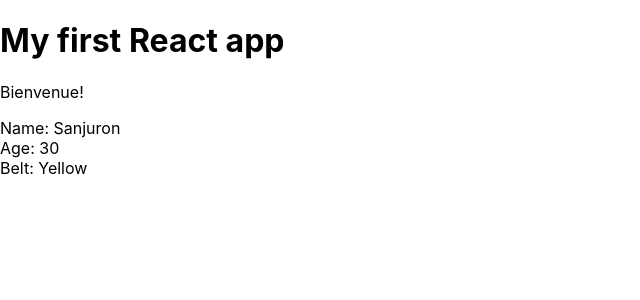
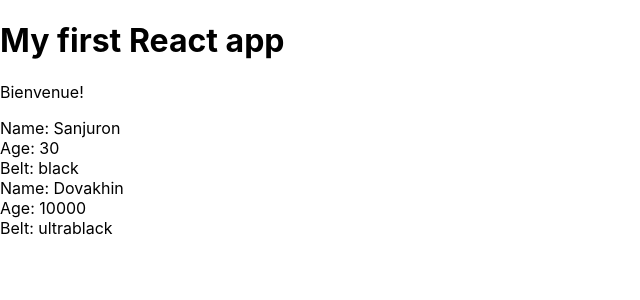
Before and after one commit to Sanjuron/react-test, a React (Create React App) app in the folder my-app/: page / in a window 1280 px wide. Shown: the top 300 px of the page, without its empty margins (0-640 px from the left). Built offline with nearby package versions, Linux system fonts and the light colour scheme.

Commit message:
leçon 13 - props

```diff
--- a/my-app/src/App.js
+++ b/my-app/src/App.js
@@ -4,12 +4,15 @@
 
 function App() {
   return (
-    <div className="App">
+        <div className="App">
      <h1>My first React app</h1>
      <p>Bienvenue!</p>
-     <Ninjas/>
+     <Ninjas name="Sanjuron" age="30" belt="black"/>
+     <Ninjas name="Dovakhin" age="10000" belt="ultrablack"/>
+
     </div>
   );
 }
 
+
 export default App;
--- a/my-app/src/Ninjas.js
+++ b/my-app/src/Ninjas.js
@@ -1,14 +1,15 @@
 import React from 'react';
 
-function Ninjas() {
+function Ninjas(props) {
+    console.log(props);
+    const { name, age, belt} = props;
         return(
             <div className="ninja">
-                <div>Name: Sanjuron</div>
-                <div>Age: 30</div>
-                <div>Belt: Yellow</div>
+                <div>Name: {name}</div>
+                <div>Age: {age}</div>
+                <div>Belt: {belt}</div>
             </div>
         )
 
 }
-
 export default Ninjas
```
